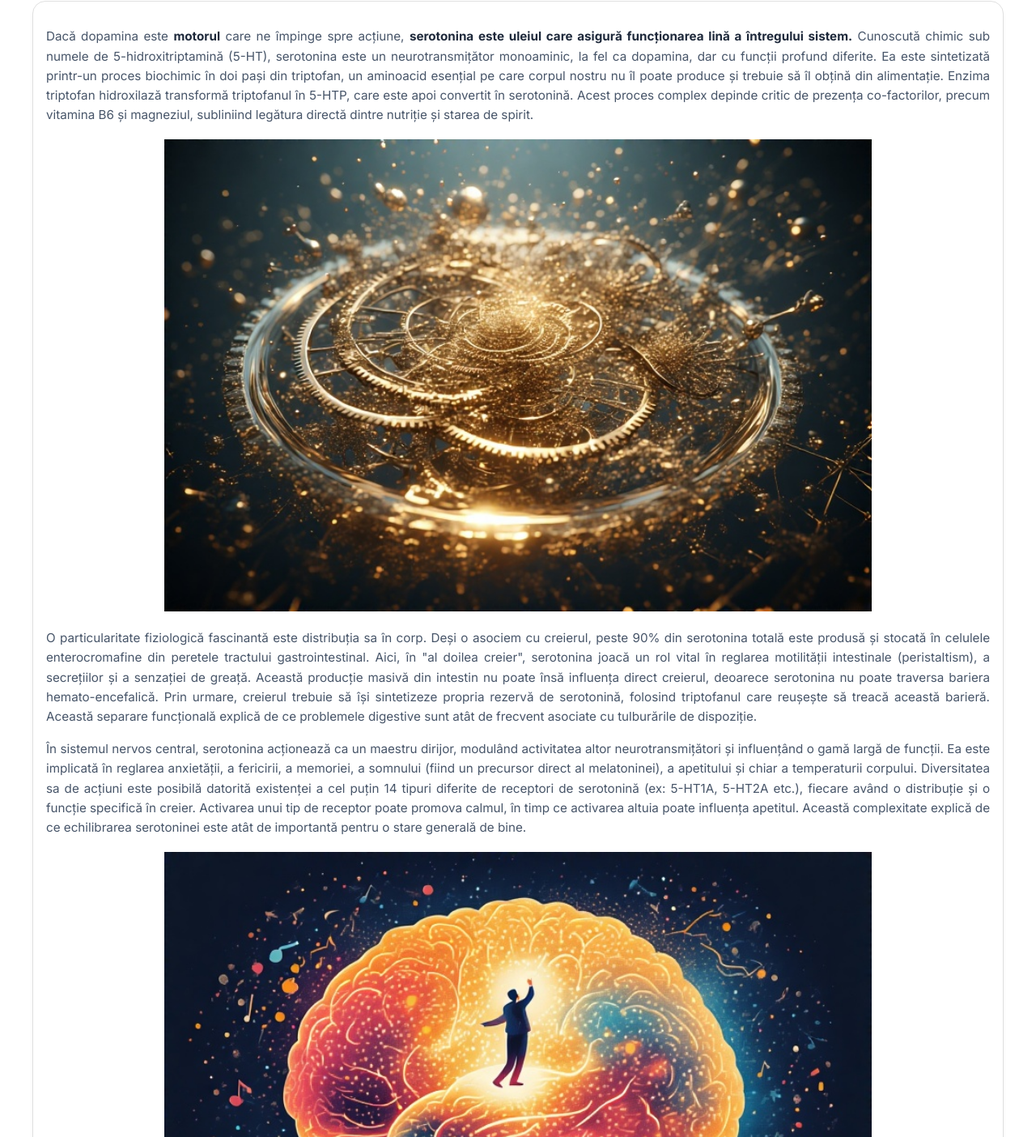
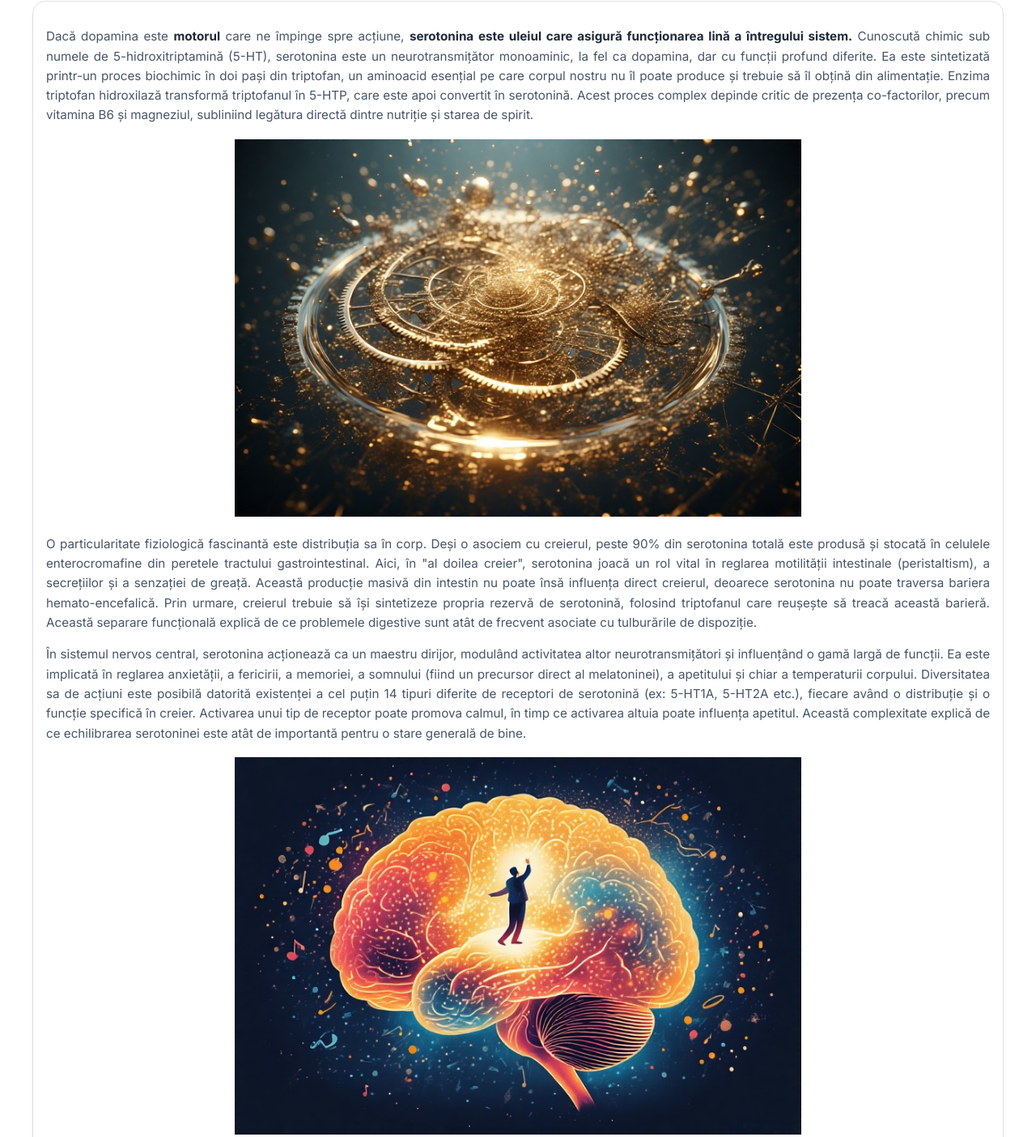
Before and after one commit to Roro44G1/nutrisibholistic, a plain HTML site: page serotonina.html in a window 1280 px wide. Shown: the part 264-1668 px from the top of the page at 81% size. Drawn offline with Linux system fonts and the light colour scheme.

Commit message:
Update serotonina.html

```diff
--- a/serotonina.html
+++ b/serotonina.html
@@ -162,7 +162,7 @@
                         Dacă dopamina este <strong>motorul</strong> care ne împinge spre acțiune, <strong>serotonina este uleiul care asigură funcționarea lină a întregului sistem.</strong> Cunoscută chimic sub numele de 5-hidroxitriptamină (5-HT), serotonina este un neurotransmițător monoaminic, la fel ca dopamina, dar cu funcții profund diferite. Ea este sintetizată printr-un proces biochimic în doi pași din triptofan, un aminoacid esențial pe care corpul nostru nu îl poate produce și trebuie să îl obțină din alimentație. Enzima triptofan hidroxilază transformă triptofanul în 5-HTP, care este apoi convertit în serotonină. Acest proces complex depinde critic de prezența co-factorilor, precum vitamina B6 și magneziul, subliniind legătura directă dintre nutriție și starea de spirit.
                     </p>
                     <div style="text-align: center;">
-                        <img src="serotonina_ulei.jpg" alt="ulei serotonina" style="width: 75%; height: auto; margin: 2px 0;">
+                        <img src="serotonina_ulei.jpg" alt="ulei serotonina" style="width: 60%; height: auto; margin: 2px 0;">
                     </div>
                     <p>
                         O particularitate fiziologică fascinantă este distribuția sa în corp. Deși o asociem cu creierul, peste 90% din serotonina totală este produsă și stocată în celulele enterocromafine din peretele tractului gastrointestinal. Aici, în "al doilea creier", serotonina joacă un rol vital în reglarea motilității intestinale (peristaltism), a secrețiilor și a senzației de greață. Această producție masivă din intestin nu poate însă influența direct creierul, deoarece serotonina nu poate traversa bariera hemato-encefalică. Prin urmare, creierul trebuie să își sintetizeze propria rezervă de serotonină, folosind triptofanul care reușește să treacă această barieră. Această separare funcțională explică de ce problemele digestive sunt atât de frecvent asociate cu tulburările de dispoziție.
@@ -171,7 +171,7 @@
                         În sistemul nervos central, serotonina acționează ca un maestru dirijor, modulând activitatea altor neurotransmițători și influențând o gamă largă de funcții. Ea este implicată în reglarea anxietății, a fericirii, a memoriei, a somnului (fiind un precursor direct al melatoninei), a apetitului și chiar a temperaturii corpului. Diversitatea sa de acțiuni este posibilă datorită existenței a cel puțin 14 tipuri diferite de receptori de serotonină (ex: 5-HT1A, 5-HT2A etc.), fiecare având o distribuție și o funcție specifică în creier. Activarea unui tip de receptor poate promova calmul, în timp ce activarea altuia poate influența apetitul. Această complexitate explică de ce echilibrarea serotoninei este atât de importantă pentru o stare generală de bine.
                     </p>
                     <div style="text-align: center;">
-                        <img src="serotonina_dirijor.jpg" alt="dirijor serotonina" style="width: 75%; height: auto; margin: 2px 0;">
+                        <img src="serotonina_dirijor.jpg" alt="dirijor serotonina" style="width: 60%; height: auto; margin: 2px 0;">
                     </div>
                     <p>
                         Deficitul de serotonină, cunoscut și ca sindromul deficienței de serotonină, nu înseamnă neapărat o cantitate totală redusă în corp, ci mai degrabă o problemă la nivelul transmiterii semnalului în creier. Acest lucru se poate datora mai multor factori: o producție insuficientă de triptofan, un număr redus de receptori de serotonină, incapacitatea receptorilor de a prelua eficient neurotransmițătorul sau o recaptare prea rapidă a serotoninei înainte ca aceasta să își poată îndeplini funcția. Stilul de viață modern, cu stresul său cronic, dieta săracă în nutrienți esențiali și expunerea redusă la lumina naturală, contribuie direct la epuizarea acestui sistem delicat, lăsându-ne vulnerabili în fața dezechilibrelor.
```
